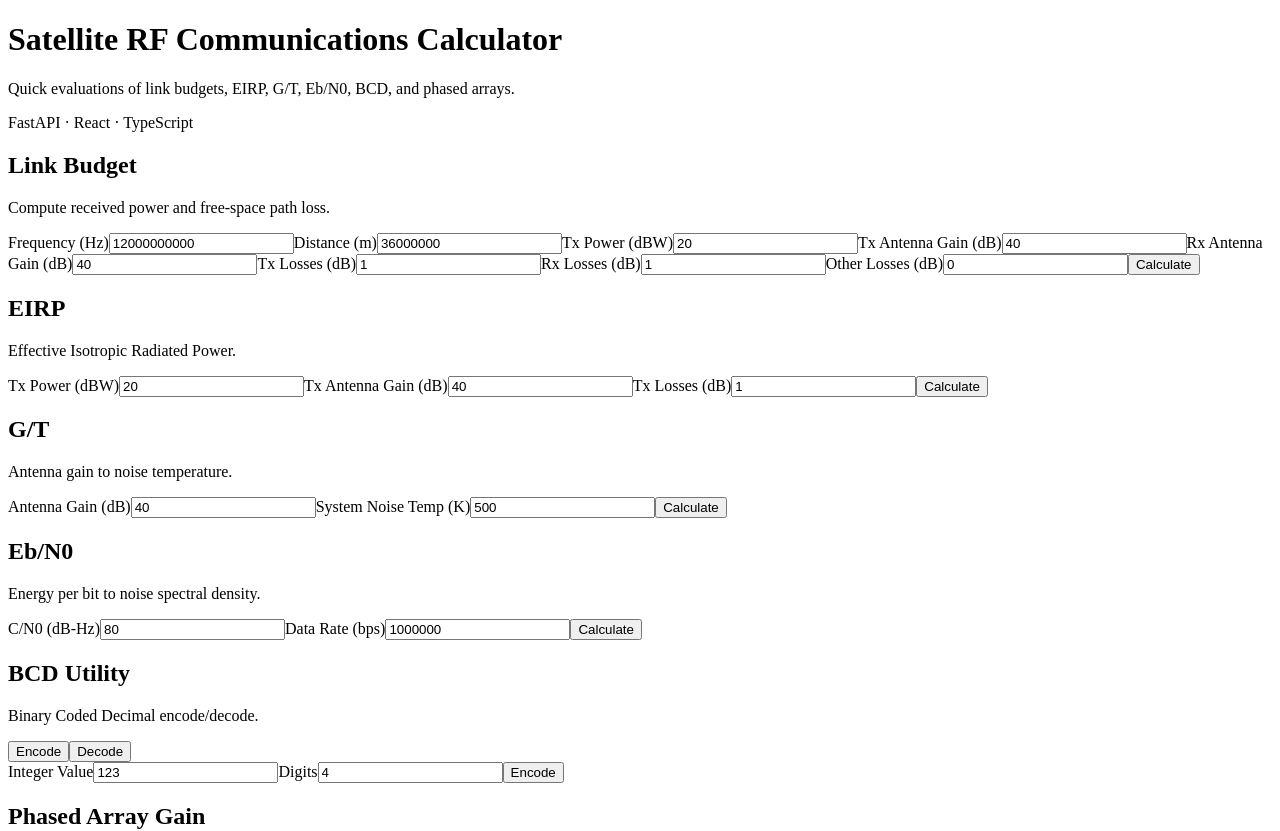
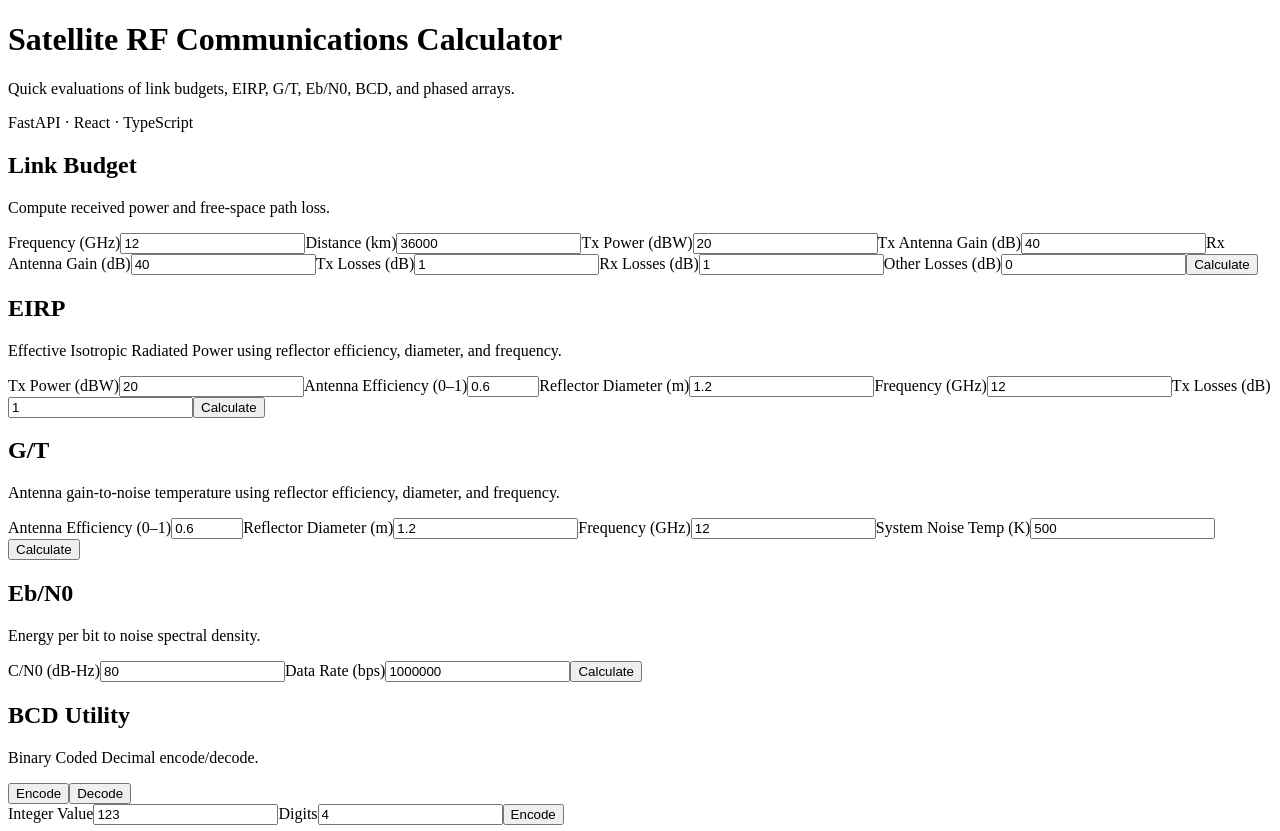
Before and after one commit to jimlee583/satellite-rf-app, a React (Vite) app in the folder frontend/: page / in a window 1280 px wide. Shown: the top 831 px of the page. Built offline with nearby package versions, Linux system fonts and the light colour scheme; the HTML template or start-up script is replaced by a standard one.

Commit message:
Changes to be committed: 	modified:   frontend/src/components/EIRPCalculator.tsx 	modified:   frontend/src/components/GTCalculator.tsx 	modified:   frontend/src/components/LinkBudgetCalculator.tsx

```diff
--- a/frontend/src/components/EIRPCalculator.tsx
+++ b/frontend/src/components/EIRPCalculator.tsx
@@ -1,10 +1,23 @@
 import React, { useState } from "react";
 import { api } from "../apiClient";
 
+const LIGHT_SPEED = 299_792_458; // m/s
+
+function parabolicGainDb(efficiency: number, diameterM: number, frequencyGhz: number): number {
+  const frequencyHz = frequencyGhz * 1e9;
+  const wavelength = LIGHT_SPEED / frequencyHz;
+  const gainLinear = efficiency * Math.PI * Math.PI * (diameterM * diameterM) / (wavelength * wavelength);
+  return 10 * Math.log10(gainLinear);
+}
+
 export const EIRPCalculator: React.FC = () => {
   const [txPowerDbw, setTxPowerDbw] = useState(20);
-  const [txGainDb, setTxGainDb] = useState(40);
   const [txLossDb, setTxLossDb] = useState(1);
+
+  // Antenna parameters instead of direct gain
+  const [efficiency, setEfficiency] = useState(0.6);
+  const [diameterM, setDiameterM] = useState(1.2);
+  const [frequencyGhz, setFrequencyGhz] = useState(12);
 
   const [eirpDbw, setEirpDbw] = useState<number | null>(null);
   const [error, setError] = useState<string | null>(null);
@@ -14,6 +27,15 @@ export const EIRPCalculator: React.FC = () => {
     e.preventDefault();
     setLoading(true);
     setError(null);
+
+    if (efficiency <= 0 || efficiency > 1 || diameterM <= 0 || frequencyGhz <= 0) {
+      setLoading(false);
+      setError("Efficiency must be in (0,1], and diameter/frequency must be positive.");
+      return;
+    }
+
+    const txGainDb = parabolicGainDb(efficiency, diameterM, frequencyGhz);
+
     try {
       const res = await api.eirp({
         tx_power_dbw: txPowerDbw,
@@ -31,7 +53,9 @@ export const EIRPCalculator: React.FC = () => {
   return (
     <section className="card">
       <h2>EIRP</h2>
-      <p className="card-subtitle">Effective Isotropic Radiated Power.</p>
+      <p className="card-subtitle">
+        Effective Isotropic Radiated Power using reflector efficiency, diameter, and frequency.
+      </p>
       <form onSubmit={handleSubmit} className="form-grid">
         <label>
           Tx Power (dBW)
@@ -42,11 +66,34 @@ export const EIRPCalculator: React.FC = () => {
           />
         </label>
         <label>
-          Tx Antenna Gain (dB)
+          Antenna Efficiency (0–1)
           <input
             type="number"
-            value={txGainDb}
-            onChange={(e) => setTxGainDb(Number(e.target.value))}
+            min={0}
+            max={1}
+            step={0.01}
+            value={efficiency}
+            onChange={(e) => setEfficiency(Number(e.target.value))}
+          />
+        </label>
+        <label>
+          Reflector Diameter (m)
+          <input
+            type="number"
+            min={0}
+            step={0.01}
+            value={diameterM}
+            onChange={(e) => setDiameterM(Number(e.target.value))}
+          />
+        </label>
+        <label>
+          Frequency (GHz)
+          <input
+            type="number"
+            min={0}
+            step={1}
+            value={frequencyGhz}
+            onChange={(e) => setFrequencyGhz(Number(e.target.value))}
           />
         </label>
         <label>
--- a/frontend/src/components/GTCalculator.tsx
+++ b/frontend/src/components/GTCalculator.tsx
@@ -1,9 +1,22 @@
 import React, { useState } from "react";
 import { api } from "../apiClient";
 
+const LIGHT_SPEED = 299_792_458; // m/s
+
+function parabolicGainDb(efficiency: number, diameterM: number, frequencyGhz: number): number {
+  const frequencyHz = frequencyGhz * 1e9;
+  const wavelength = LIGHT_SPEED / frequencyHz;
+  const gainLinear = efficiency * Math.PI * Math.PI * (diameterM * diameterM) / (wavelength * wavelength);
+  return 10 * Math.log10(gainLinear);
+}
+
 export const GTCalculator: React.FC = () => {
-  const [gainDb, setGainDb] = useState(40);
   const [tempK, setTempK] = useState(500);
+
+  // Antenna parameters instead of direct gain
+  const [efficiency, setEfficiency] = useState(0.6);
+  const [diameterM, setDiameterM] = useState(1.2);
+  const [frequencyGhz, setFrequencyGhz] = useState(12);
 
   const [gtDbPerK, setGtDbPerK] = useState<number | null>(null);
   const [error, setError] = useState<string | null>(null);
@@ -13,6 +26,15 @@ export const GTCalculator: React.FC = () => {
     e.preventDefault();
     setLoading(true);
     setError(null);
+
+    if (efficiency <= 0 || efficiency > 1 || diameterM <= 0 || frequencyGhz <= 0) {
+      setLoading(false);
+      setError("Efficiency must be in (0,1], and diameter/frequency must be positive.");
+      return;
+    }
+
+    const gainDb = parabolicGainDb(efficiency, diameterM, frequencyGhz);
+
     try {
       const res = await api.gt({
         antenna_gain_db: gainDb,
@@ -29,14 +51,39 @@ export const GTCalculator: React.FC = () => {
   return (
     <section className="card">
       <h2>G/T</h2>
-      <p className="card-subtitle">Antenna gain to noise temperature.</p>
+      <p className="card-subtitle">
+        Antenna gain-to-noise temperature using reflector efficiency, diameter, and frequency.
+      </p>
       <form onSubmit={handleSubmit} className="form-grid">
         <label>
-          Antenna Gain (dB)
+          Antenna Efficiency (0–1)
           <input
             type="number"
-            value={gainDb}
-            onChange={(e) => setGainDb(Number(e.target.value))}
+            min={0}
+            max={1}
+            step={0.01}
+            value={efficiency}
+            onChange={(e) => setEfficiency(Number(e.target.value))}
+          />
+        </label>
+        <label>
+          Reflector Diameter (m)
+          <input
+            type="number"
+            min={0}
+            step={0.01}
+            value={diameterM}
+            onChange={(e) => setDiameterM(Number(e.target.value))}
+          />
+        </label>
+        <label>
+          Frequency (GHz)
+          <input
+            type="number"
+            min={0}
+            step={1}
+            value={frequencyGhz}
+            onChange={(e) => setFrequencyGhz(Number(e.target.value))}
           />
         </label>
         <label>
--- a/frontend/src/components/LinkBudgetCalculator.tsx
+++ b/frontend/src/components/LinkBudgetCalculator.tsx
@@ -2,8 +2,9 @@ import React, { useState } from "react";
 import { api } from "../apiClient";
 
 export const LinkBudgetCalculator: React.FC = () => {
-  const [frequencyHz, setFrequencyHz] = useState(12e9);
-  const [distanceM, setDistanceM] = useState(3.6e7);
+  // UI in GHz and km, backend expects Hz and m
+  const [frequencyGhz, setFrequencyGhz] = useState(12);
+  const [distanceKm, setDistanceKm] = useState(36000);
   const [txPowerDbw, setTxPowerDbw] = useState(20);
   const [txGainDb, setTxGainDb] = useState(40);
   const [rxGainDb, setRxGainDb] = useState(40);
@@ -22,8 +23,8 @@ export const LinkBudgetCalculator: React.FC = () => {
     setError(null);
     try {
       const res = await api.linkBudget({
-        frequency_hz: frequencyHz,
-        distance_m: distanceM,
+        frequency_hz: frequencyGhz * 1e9,
+        distance_m: distanceKm * 1e3,
         tx_power_dbw: txPowerDbw,
         tx_antenna_gain_db: txGainDb,
         rx_antenna_gain_db: rxGainDb,
@@ -46,19 +47,19 @@ export const LinkBudgetCalculator: React.FC = () => {
       <p className="card-subtitle">Compute received power and free-space path loss.</p>
       <form onSubmit={handleSubmit} className="form-grid">
         <label>
-          Frequency (Hz)
+          Frequency (GHz)
           <input
             type="number"
-            value={frequencyHz}
-            onChange={(e) => setFrequencyHz(Number(e.target.value))}
+            value={frequencyGhz}
+            onChange={(e) => setFrequencyGhz(Number(e.target.value))}
           />
         </label>
         <label>
-          Distance (m)
+          Distance (km)
           <input
             type="number"
-            value={distanceM}
-            onChange={(e) => setDistanceM(Number(e.target.value))}
+            value={distanceKm}
+            onChange={(e) => setDistanceKm(Number(e.target.value))}
           />
         </label>
         <label>
```
